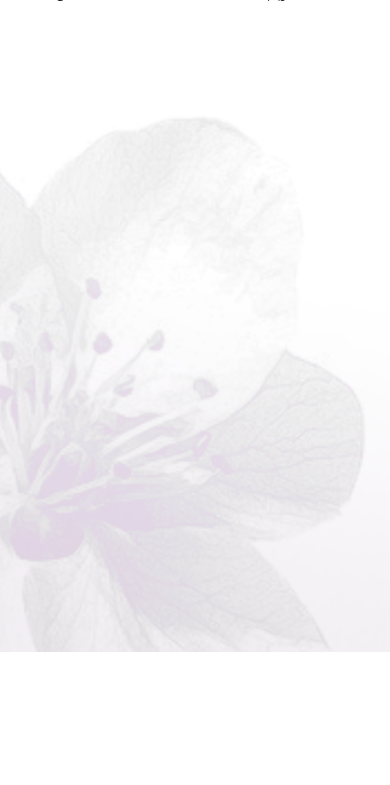
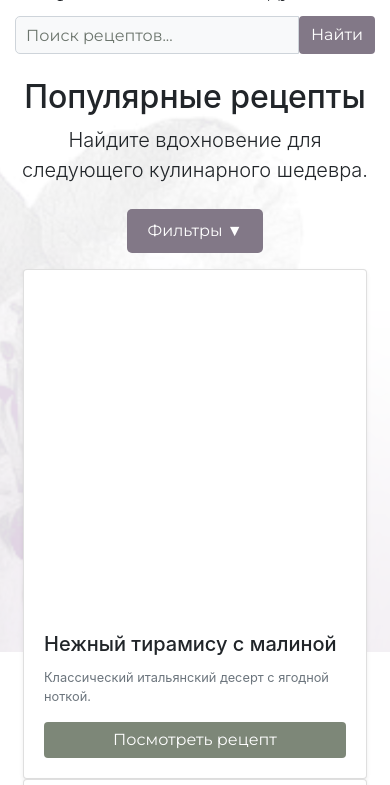
Before and after one commit to alinabobob/cibo, a Flask app: page / in a window 390 px wide; the page is wider, and only the part inside the window is pictured. Shown: the part 192-977 px from the top of that part. Before the commit the page ends 844 px from the top of that part, so only its background shows below. Run offline with Flask 3, Linux system fonts and the light colour scheme; some libraries are stand-ins or nearby versions; grey boxes are pictures that could not be loaded.

Commit message:
Рецепты + Черновик главной страницы

```diff
--- a/data/recipes.py
+++ b/data/recipes.py
@@ -10,4 +10,10 @@ class Recipe(SqlAlchemyBase):
     title = sa.Column(sa.String, nullable=True)
     text = sa.Column(sa.String, nullable=True)
     image = sa.Column(sa.String, nullable=True)
+    category = sa.Column(sa.String, nullable=True)
+    cuisine = sa.Column(sa.String, nullable=True)
+    complexity = sa.Column(sa.Integer, nullable=True)
+    ingredients = sa.Column(sa.String, nullable=False)
+    cooking_time = sa.Column(sa.Integer, nullable=True)
+    type = sa.Column(sa.String, nullable=True)
     user = relationship("User", back_populates="recipes")
--- a/main.py
+++ b/main.py
@@ -31,8 +31,8 @@ def load_user(user_id):
 
 
 @app.route('/')
-def b():
-    return render_template('base.html')
+def home():
+    return render_template('home.html')
 
 
 @app.route('/logout')
@@ -148,6 +148,12 @@ def add_recipe():
         recipe.user_id = current_user.id
         try:
             recipe.title = request.form.get('title')
+            recipe.category = request.form.get('category')
+            recipe.cuisine = request.form.get('cuisine')
+            recipe.complexity = request.form.get('complexity')
+            recipe.ingredients = request.form.get('ingredients')
+            recipe.cooking_time = request.form.get('cooking_time')
+            recipe.type = request.form.get('type')
             recipe.text = request.form.get('text')
         except Exception as e:
             return render_template('add_recipe.html',
--- a/static/css/style.css
+++ b/static/css/style.css
@@ -120,3 +120,143 @@ header h4 {
 .recipe-upload-box:hover {
     background-color: #f5f5f5;
 }
+.form-control {
+    background-color: #f8f9fa;
+    color: #212529;
+    border: 1px solid #ced4da;
+    border-radius: 5px;
+    padding: 5px 10px;
+    font-family: 'Montserrat', sans-serif;
+}
+.form-control::placeholder {
+    color: #6c756d;
+}
+.form-control:focus {
+    border-color: #7d8778;
+    box-shadow: 0 0 0 0.2rem rgba(125, 135, 120, 0.25);
+    outline: none;
+}
+.card {
+    display: flex;
+    flex-direction: column;
+}
+.card-img-top {
+    width: 100%;
+    height: 0;
+    padding-top: 100%;
+    object-fit: cover;
+}
+.categories-sidebar {
+    padding: 15px;
+    background-color: rgba(255, 255, 255, 0.8);
+    border-radius: 10px;
+}
+.categories-sidebar h5 {
+    font-family: 'Montserrat', sans-serif;
+    color: #333;
+    margin-bottom: 15px;
+}
+.category-button {
+    font-family: 'Montserrat', sans-serif;
+    background-color: #f8f9fa;
+    border: 1px solid #dee2e6;
+    color: #495057;
+    text-transform: uppercase; /
+    font-weight: 500;
+    padding: 10px 15px;
+    border-radius: 5px;
+    cursor: pointer;
+    transition: background-color 0.2s, color 0.2s;
+}
+.category-button:hover {
+    background-color: #e2e6ea;
+    color: #212529;
+}
+.category-button.active {
+    background-color: #7d8778;
+    color: white;
+    border-color: #7d8778;
+}
+#filter-toggle {
+    background-color: #827887;
+    color: white;
+    border: none;
+    padding: 10px 20px;
+    border-radius: 5px;
+    font-family: 'Montserrat', sans-serif;
+    transition: background-color 0.2s;
+}
+
+#filter-toggle:hover {
+    background-color: #6f6673;
+}
+#filters-dropdown {
+    background-color: rgba(255, 255, 255, 0.9);
+    border-radius: 10px;
+    box-shadow: 0 4px 8px rgba(0,0,0,0.1);
+    z-index: 1000;
+}
+#filters-dropdown.show {
+    display: block;
+}
+.card-body {
+    padding: 1.25rem;
+}
+.form-select {
+    font-family: 'Montserrat', sans-serif;
+    border-color: #212529;
+    border-radius: 5px;
+    padding: 8px 10px;
+}
+.form-select:focus {
+    border-color: #7d8778;
+    box-shadow: 0 0 0 0.2rem rgba(125, 135, 120, 0.25);
+}
+.container-fluid {
+    max-width: 1300px;
+    margin: auto;
+}
+.input-group {
+    max-width: 600px;
+    margin: 0 auto 15px auto;
+}
+.row > * {
+    padding-right: calc(var(--bs-gutter-x) * 0.5);
+    padding-left: calc(var(--bs-gutter-x) * 0.5);
+}
+.row {
+    --bs-gutter-x: 1rem;
+    --bs-gutter-y: 1rem;
+}
+.container-fluid.mt-3 ~ .container > .row {
+    margin-top: -0.5rem !important;
+}
+@media (max-width: 767.98px) {
+    .categories-sidebar {
+        display: flex;
+        flex-direction: row;
+        overflow-x: auto;
+        -webkit-overflow-scrolling: touch;
+        margin-bottom: 15px;
+        padding: 10px;
+        background-color: rgba(255, 255, 255, 0.8);
+    }
+    .categories-sidebar h5 {
+        display: none;
+    }
+    .category-button {
+        flex: 0 0 auto;
+        width: auto;
+        margin-right: 5px;
+        padding: 8px 12px;
+        white-space: nowrap;
+    }
+    .col-md-3.col-lg-2 {
+        padding-right: 0;
+        padding-left: 0;
+    }
+    .col-md-9.col-lg-10 {
+        padding-right: 0;
+        padding-left: 0;
+    }
+}
--- /dev/null
+++ b/templates/home.html
@@ -0,0 +1,250 @@
+{% extends "base.html" %}
+
+{% block content %}
+
+<div class="container-fluid mt-3">
+    <div class="row">
+        <div class="col-md-3 col-lg-2 d-none d-md-block">
+            <div class="categories-sidebar sticky-top">
+                <button class="btn category-button w-100 mb-1">Завтрак</button>
+                <button class="btn category-button w-100 mb-1">Обед</button>
+                <button class="btn category-button w-100 mb-1">Ужин</button>
+                <button class="btn category-button w-100">Десерты</button>
+                <button class="btn category-button w-100">Напитки</button>
+            </div>
+        </div>
+
+        <main class="col-md-9 col-lg-10 ps-md-3">
+            <div class="input-group mb-3">
+                <input type="text" class="form-control" placeholder="Поиск рецептов..." aria-label="Поиск рецептов...">
+                <button class="btn btn-custom-purple" type="button">Найти</button>
+            </div>
+
+            <header class="text-center my-4">
+                <h2>Популярные рецепты</h2>
+                <p class="lead">Найдите вдохновение для следующего кулинарного шедевра.</p>
+            </header>
+
+            <div class="text-center mb-3">
+                <button class="btn btn-primary" id="filter-toggle" aria-expanded="false">
+                    Фильтры ▼
+                </button>
+            </div>
+            <div id="filters-dropdown" class="collapse mb-4">
+                <div class="card card-body">
+                    <div class="row">
+                        <div class="col-md-3 mb-3">
+                            <h6>Кухня</h6>
+                            <select class="form-select">
+                                <option selected>Выберите кухню</option>
+                                <option>Австралийская</option>
+                                <option>Австрийская</option>
+                                <option>Азербайджанская</option>
+                                <option>Азиатская</option>
+                                <option>Арабская</option>
+                                <option>Аргентинская</option>
+                                <option>Армянская</option>
+                                <option>Английская</option>
+                                <option>Американская</option>
+                                <option>Африканская</option>
+                                <option>Башкирская</option>
+                                <option>Балканская</option>
+                                <option>Белорусская</option>
+                                <option>Бельгийская</option>
+                                <option>Болгарская</option>
+                                <option>Бразильская</option>
+                                <option>Британская</option>
+                                <option>Бурятская</option>
+                                <option>Венгерская</option>
+                                <option>Вьетнамская</option>
+                                <option>Восточная</option>
+                                <option>Гавайская</option>
+                                <option>Греческая</option>
+                                <option>Грузинская</option>
+                                <option>Датская</option>
+                                <option>Дагестанская</option>
+                                <option>Дальневосточная</option>
+                                <option>Европейская</option>
+                                <option>Египетская</option>
+                                <option>Еврейская</option>
+                                <option>Израильская</option>
+                                <option>Индийская</option>
+                                <option>Индонезийская</option>
+                                <option>Ирландская</option>
+                                <option>Иранская</option>
+                                <option>Испанская</option>
+                                <option>Итальянская</option>
+                                <option>Кабардинская</option>
+                                <option>Казахская</option>
+                                <option>Канадская</option>
+                                <option>Карельская</option>
+                                <option>Карибская</option>
+                                <option>Катайская</option>
+                                <option>Корейская</option>
+                                <option>Кубинская</option>
+                                <option>Лапландская</option>
+                                <option>Латвийская</option>
+                                <option>Ливанская</option>
+                                <option>Литовская</option>
+                                <option>Марийская</option>
+                                <option>Марокканская</option>
+                                <option>Мексиканская</option>
+                                <option>Молдавская</option>
+                                <option>Монгольская</option>
+                                <option>Немецкая</option>
+                                <option>Норвежская</option>
+                                <option>Осетинская</option>
+                                <option>Перуанская</option>
+                                <option>Польская</option>
+                                <option>Португальская</option>
+                                <option>Прибалтийская</option>
+                                <option>Русская</option>
+                                <option>Румынская</option>
+                                <option>Северная</option>
+                                <option>Сербская</option>
+                                <option>Сибирская</option>
+                                <option>Сицилийская</option>
+                                <option>Словацкая</option>
+                                <option>Славянская</option>
+                                <option>Среднеазиатская</option>
+                                <option>Тайская</option>
+                                <option>Татарская</option>
+                                <option>Таджикская</option>
+                                <option>Тибетская</option>
+                                <option>Турецкая</option>
+                                <option>Тунисская</option>
+                                <option>Туркменская</option>
+                                <option>Удмуртская</option>
+                                <option>Узбекская</option>
+                                <option>Украинская</option>
+                                <option>Филиппинская</option>
+                                <option>Финская</option>
+                                <option>Французская</option>
+                                <option>Хорватская</option>
+                                <option>Чехословацкая</option>
+                                <option>Чешская</option>
+                                <option>Чеченская</option>
+                                <option>Чукотская</option>
+                                <option>Шведская</option>
+                                <option>Швейцарская</option>
+                                <option>Шотландская</option>
+                                <option>Эстонская</option>
+                                <option>Якутская</option>
+                                <option>Японская</option>
+                            </select>
+                        </div>
+                        <div class="col-md-3 mb-3">
+                            <h6>Время приготовления</h6>
+                            <select class="form-select">
+                                <option selected>Выберите время</option>
+                                <option>до 30 минут</option>
+                                <option>30-60 минут</option>
+                                <option>более 1 часа</option>
+                            </select>
+                        </div>
+                        <div class="col-md-3 mb-3">
+                            <h6>Тип приема пищи</h6>
+                            <select class="form-select">
+                                <option selected>Выберите тип</option>
+                                <option>Завтрак</option>
+                                <option>Обед</option>
+                                <option>Ужин</option>
+                                <option>Десерт</option>
+                            </select>
+                        </div>
+                        <div class="col-md-3 mb-3">
+                            <h6>Тип блюда</h6>
+                            <select class="form-select">
+                                <option selected>Выберите тип блюда</option>
+                                <option>Суп</option>
+                                <option>Салат</option>
+                                <option>Основное блюдо</option>
+                                <option>Выпечка</option>
+                            </select>
+                        </div>
+                    </div>
+                    <div class="text-center">
+                        <button class="btn btn-custom-green mt-2" type="button">Найти</button>
+                    </div>
+                </div>
+            </div>
+            <div class="container">
+                <div class="row g-4">
+                    <div class="col-12 col-sm-6 col-md-4 col-lg-3">
+                        <div class="card h-100 shadow-sm">
+                            <img src="{{ url_for('static', filename='img/recipes/recipe1.jpg') }}"
+                                 class="card-img-top"
+                                 alt="Рецепт 1">
+                            <div class="card-body d-flex flex-column">
+                                <h5 class="card-title text-truncate">Нежный тирамису с малиной</h5>
+                                <p class="card-text flex-grow-1 text-muted small">Классический итальянский десерт с ягодной ноткой.</p>
+                                <a href="#" class="btn btn-custom-green mt-auto w-100">Посмотреть рецепт</a>
+                            </div>
+                        </div>
+                    </div>
+                    <div class="col-12 col-sm-6 col-md-4 col-lg-3">
+                        <div class="card h-100 shadow-sm">
+                            <img src="{{ url_for('static', filename='img/recipe2.jpg') }}" class="card-img-top" alt="Рецепт 2">
+                            <div class="card-body d-flex flex-column">
+                                <h5 class="card-title text-truncate">Сытный борщ по-домашнему</h5>
+                                <p class="card-text flex-grow-1 text-muted small">Тот самый вкус из детства.</p>
+                                <a href="#" class="btn btn-custom-green mt-auto w-100">Посмотреть рецепт</a>
+                            </div>
+                        </div>
+                    </div>
+                    <div class="col-12 col-sm-6 col-md-4 col-lg-3">
+                        <div class="card h-100 shadow-sm">
+                            <img src="{{ url_for('static', filename='img/recipe3.jpg') }}" class="card-img-top" alt="Рецепт 3">
+                            <div class="card-body d-flex flex-column">
+                                <h5 class="card-title text-truncate">Лёгкий греческий салат</h5>
+                                <p class="card-text flex-grow-1 text-muted small">Свежий и полезный салат для лёгкого ужина.</p>
+                                <a href="#" class="btn btn-custom-green mt-auto w-100">Посмотреть рецепт</a>
+                            </div>
+                        </div>
+                    </div>
+                    <div class="col-12 col-sm-6 col-md-4 col-lg-3">
+                        <div class="card h-100 shadow-sm">
+                            <img src="{{ url_for('static', filename='img/recipe4.jpg') }}" class="card-img-top" alt="Рецепт 4">
+                            <div class="card-body d-flex flex-column">
+                                <h5 class="card-title text-truncate">Паста карбонара</h5>
+                                <p class="card-text flex-grow-1 text-muted small">Идеальное сочетание бекона, сыра и спагетти.</p>
+                                <a href="#" class="btn btn-custom-green mt-auto w-100">Посмотреть рецепт</a>
+                            </div>
+                        </div>
+                    </div>
+
+                </div>
+            </div>
+        </main>
+    </div>
+</div>
+<script>
+    // JavaScript для переключения меню фильтров
+    document.getElementById('filter-toggle').addEventListener('click', function() {
+        var filtersDropdown = document.getElementById('filters-dropdown');
+        var filterButton = this;
+
+        // Используем Bootstrap's Collapse component's API (если Bootstrap JS подключен)
+        // Или ручное переключение класса 'show'
+        var isShow = filtersDropdown.classList.contains('show');
+
+        if (isShow) {
+            filtersDropdown.classList.remove('show');
+            filterButton.setAttribute('aria-expanded', 'false');
+            filterButton.innerHTML = 'Фильтры ▼'; // Восстанавливаем текст кнопки
+        } else {
+            filtersDropdown.classList.add('show');
+            filterButton.setAttribute('aria-expanded', 'true');
+            filterButton.innerHTML = 'Фильтры ▲'; // Меняем текст кнопки
+        }
+    });
+
+    //JavaScript для стилизации активной кнопки категории (опционально)
+    document.querySelectorAll('.category-button').forEach(button => {
+        button.addEventListener('click', function() {
+            document.querySelectorAll('.category-button').forEach(btn => btn.classList.remove('active'));
+            this.classList.add('active');
+        });
+    });
+</script>
+{% endblock %}
```
Also changed, not shown: templates/add_recipe.html (+24 -0 lines), db/cibo.sqlite, static/img/recipes/recipe1.jpg (added).
